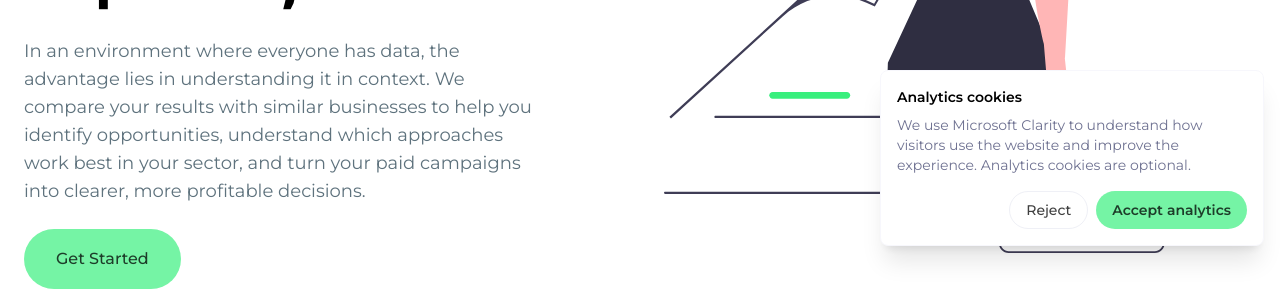
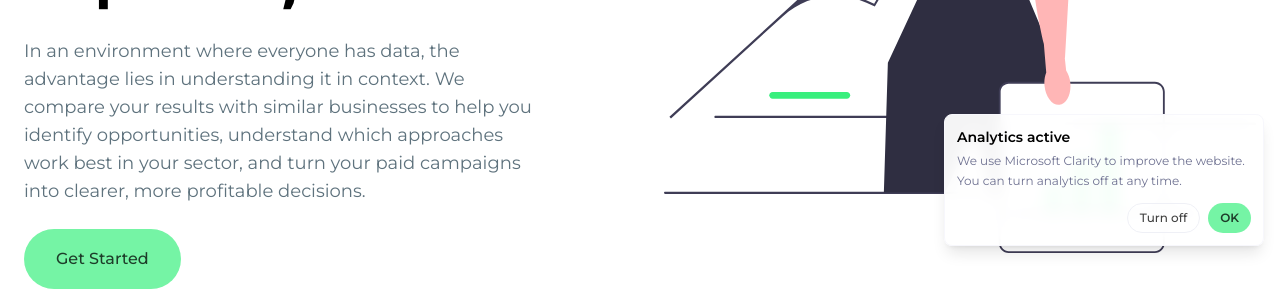
Before and after one commit to Woortec/woortec-web, a Next.js app: page / in a window 1280 px wide. Shown: the part 538-829 px from the top of the page. Built offline with nearby package versions, Linux system fonts and the light colour scheme; no server answers.

Commit message:
Switch Clarity banner to opt-out

```diff
--- a/src/components/ClarityConsent.tsx
+++ b/src/components/ClarityConsent.tsx
@@ -11,21 +11,21 @@ const labels: Record<
   {
     title: string;
     body: string;
-    reject: string;
-    accept: string;
+    disable: string;
+    dismiss: string;
   }
 > = {
   en: {
-    title: "Analytics cookies",
-    body: "We use Microsoft Clarity to understand how visitors use the website and improve the experience. Analytics cookies are optional.",
-    reject: "Reject",
-    accept: "Accept analytics",
+    title: "Analytics active",
+    body: "We use Microsoft Clarity to improve the website. You can turn analytics off at any time.",
+    disable: "Turn off",
+    dismiss: "OK",
   },
   es: {
-    title: "Cookies de analítica",
-    body: "Usamos Microsoft Clarity para entender cómo se utiliza la web y mejorar la experiencia. Las cookies de analítica son opcionales.",
-    reject: "Rechazar",
-    accept: "Aceptar analítica",
+    title: "Analítica activa",
+    body: "Usamos Microsoft Clarity para mejorar la web. Puedes desactivar la analítica en cualquier momento.",
+    disable: "Desactivar",
+    dismiss: "OK",
   },
 };
 
@@ -48,7 +48,7 @@ export function ClarityConsent({ locale }: { locale: Locale }) {
       return;
     }
 
-    sendClarityConsent("denied");
+    sendClarityConsent("granted");
     queueMicrotask(() => setIsVisible(true));
   }, []);
 
@@ -63,25 +63,25 @@ export function ClarityConsent({ locale }: { locale: Locale }) {
   }
 
   return (
-    <div className="fixed right-4 bottom-4 z-[60] w-[calc(100%-2rem)] max-w-sm rounded-lg border border-neutral-200 bg-white p-4 shadow-xl">
+    <div className="fixed right-4 bottom-4 z-[60] w-[calc(100%-2rem)] max-w-xs rounded-lg border border-neutral-200 bg-white/95 p-3 shadow-lg backdrop-blur">
       <p className="text-sm font-semibold text-black">{copy.title}</p>
-      <p className="mt-2 text-sm leading-5 text-neutral-600">
+      <p className="mt-1 text-xs leading-5 text-neutral-600">
         {copy.body}
       </p>
-      <div className="mt-4 flex flex-wrap justify-end gap-2">
+      <div className="mt-3 flex flex-wrap justify-end gap-2">
         <button
           type="button"
-          className="rounded-full border border-neutral-300 px-4 py-2 text-sm font-medium text-neutral-700 transition hover:bg-neutral-50"
+          className="rounded-full border border-neutral-300 px-3 py-1.5 text-xs font-medium text-neutral-700 transition hover:bg-neutral-50"
           onClick={() => handleConsent("denied")}
         >
-          {copy.reject}
+          {copy.disable}
         </button>
         <button
           type="button"
-          className="rounded-full bg-woortec px-4 py-2 text-sm font-semibold text-black/75 transition hover:bg-woortec-solid"
+          className="rounded-full bg-woortec px-3 py-1.5 text-xs font-semibold text-black/75 transition hover:bg-woortec-solid"
           onClick={() => handleConsent("granted")}
         >
-          {copy.accept}
+          {copy.dismiss}
         </button>
       </div>
     </div>
```
